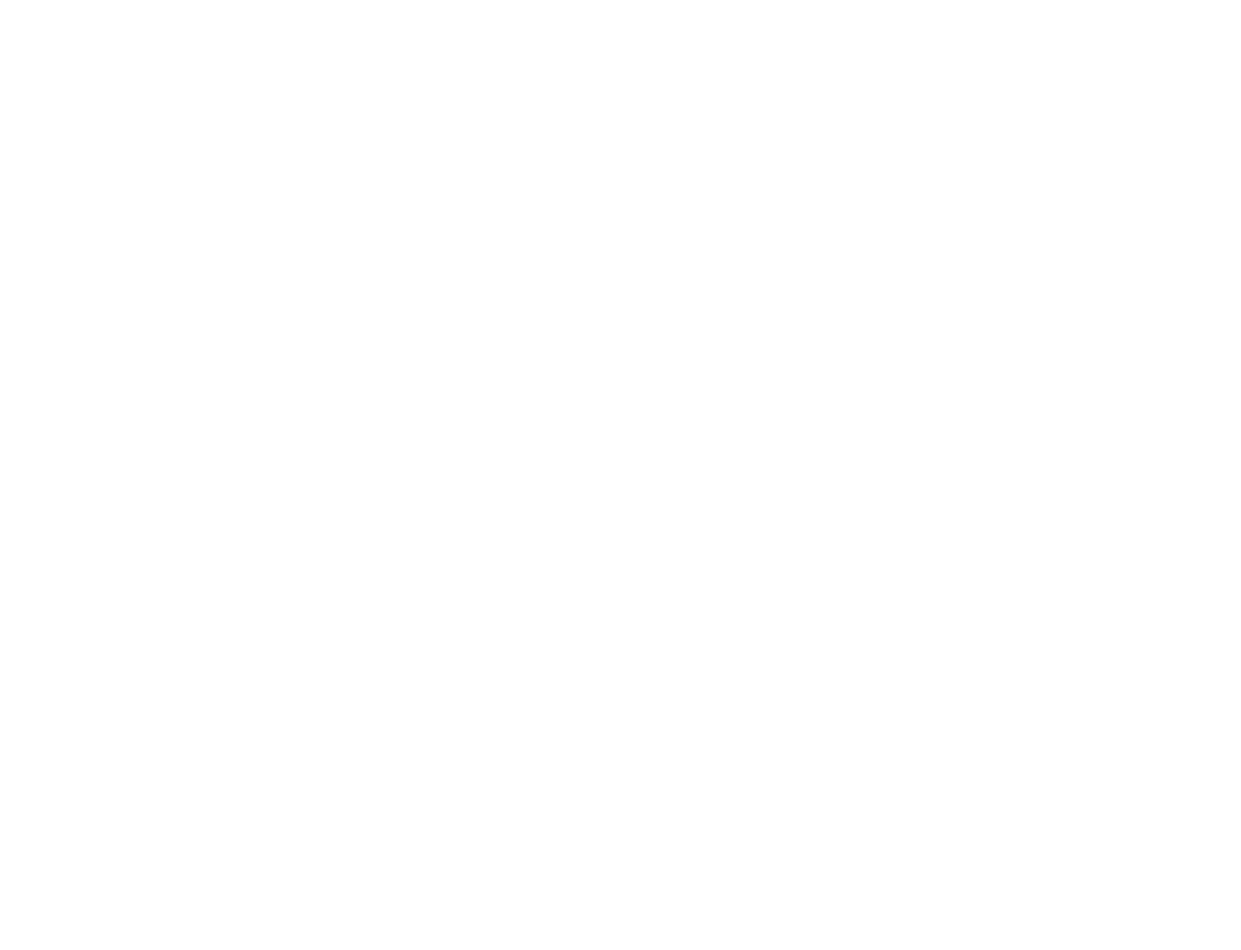
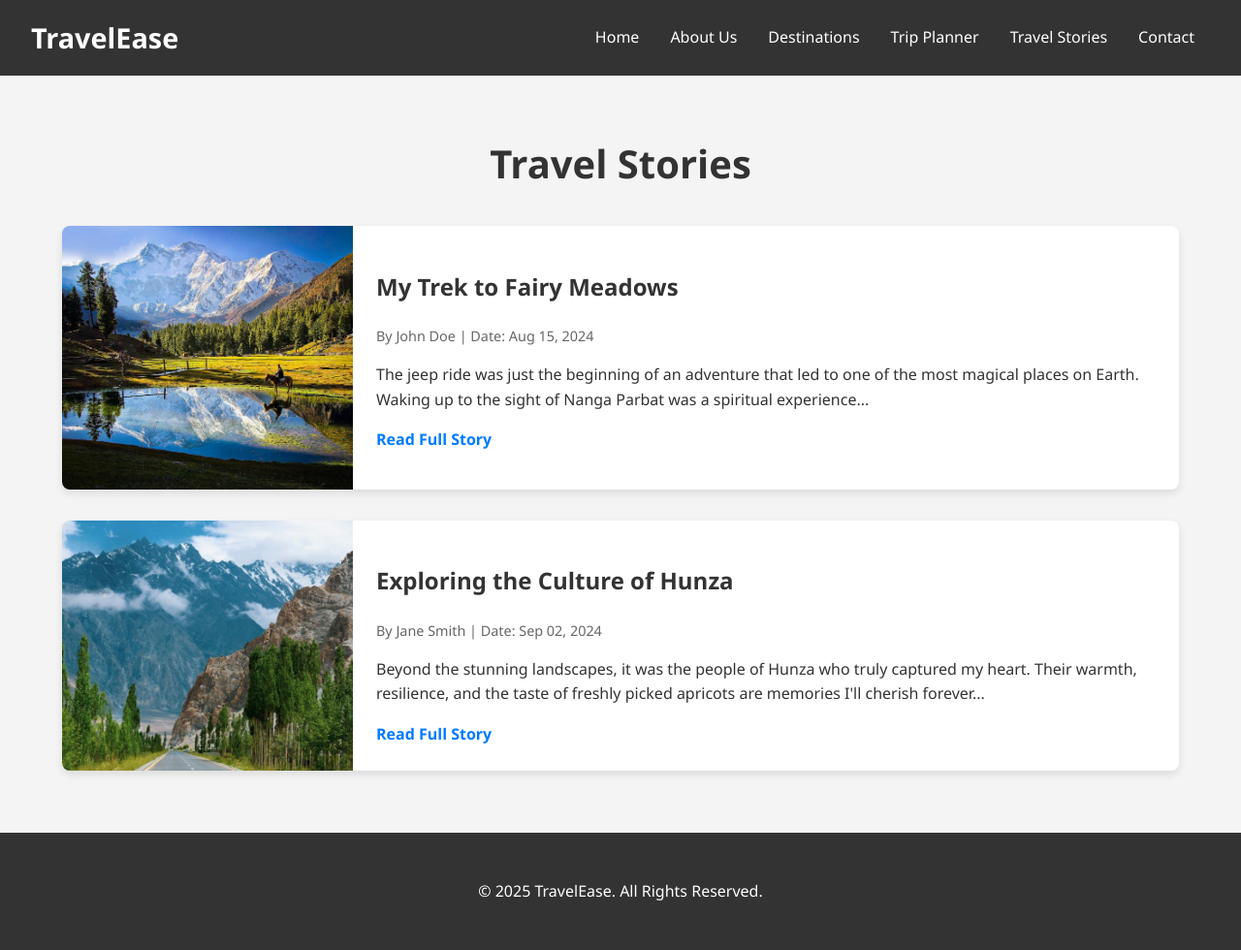
Before and after one commit to l1s21bsse0112/Travel-Ease, a website: page src/stories.html in a window 1280 px wide. Shown: the whole page at 97% size. Before the commit the page ends 800 px from the top, so only its background shows below. Drawn offline with Linux system fonts and the light colour scheme; files that its build step writes are made by us from their sources.

Commit message:
feat: implement travel stories page
This commit introduces the "Travel Stories" page with the following features:

- Added a new `stories.html` file with basic HTML structure, including header, main content, and footer.
- Implemented a navigation bar with links to other pages.
- Created a "Travel Stories" section with two sample story cards, each containing an image, title, meta information (author and date), a short preview, and a "Read More" link.
- Linked the stylesheet `style.css` to the page.
- Updated the page title to "Travel Stories - TravelEase".

```diff
--- a/src/stories.html
+++ b/src/stories.html
@@ -3,7 +3,59 @@
   <head>
     <meta charset="UTF-8" />
     <meta name="viewport" content="width=device-width, initial-scale=1.0" />
-    <title>Document</title>
+    <title>Travel Stories - TravelEase</title>
+    <link rel="stylesheet" href="css/style.css" />
   </head>
-  <body></body>
+  <body>
+    <header>
+      <nav class="navbar">
+        <a href="index.html" class="logo">TravelEase</a>
+        <ul class="nav-links">
+          <li><a href="index.html">Home</a></li>
+          <li><a href="about.html">About Us</a></li>
+          <li><a href="destinations.html">Destinations</a></li>
+          <li><a href="planning.html">Trip Planner</a></li>
+          <li><a href="stories.html">Travel Stories</a></li>
+          <li><a href="contact.html">Contact</a></li>
+        </ul>
+      </nav>
+    </header>
+    <main class="page-main">
+      <h1>Travel Stories</h1>
+      <section class="stories-section">
+        <article class="story-card">
+          <img
+            src="assets/images/fairy-meadows.jpg"
+            alt="Trek to Fairy Meadows"
+          />
+          <div class="story-content">
+            <h2>My Trek to Fairy Meadows</h2>
+            <p class="story-meta">By John Doe | Date: Aug 15, 2024</p>
+            <p class="story-preview">
+              The jeep ride was just the beginning of an adventure that led to
+              one of the most magical places on Earth. Waking up to the sight of
+              Nanga Parbat was a spiritual experience...
+            </p>
+            <a href="#" class="read-more">Read Full Story</a>
+          </div>
+        </article>
+        <article class="story-card">
+          <img src="assets/images/hunza.jpg" alt="Culture of Hunza" />
+          <div class="story-content">
+            <h2>Exploring the Culture of Hunza</h2>
+            <p class="story-meta">By Jane Smith | Date: Sep 02, 2024</p>
+            <p class="story-preview">
+              Beyond the stunning landscapes, it was the people of Hunza who
+              truly captured my heart. Their warmth, resilience, and the taste
+              of freshly picked apricots are memories I'll cherish forever...
+            </p>
+            <a href="#" class="read-more">Read Full Story</a>
+          </div>
+        </article>
+      </section>
+    </main>
+    <footer>
+      <p>&copy; 2025 TravelEase. All Rights Reserved.</p>
+    </footer>
+  </body>
 </html>
```
